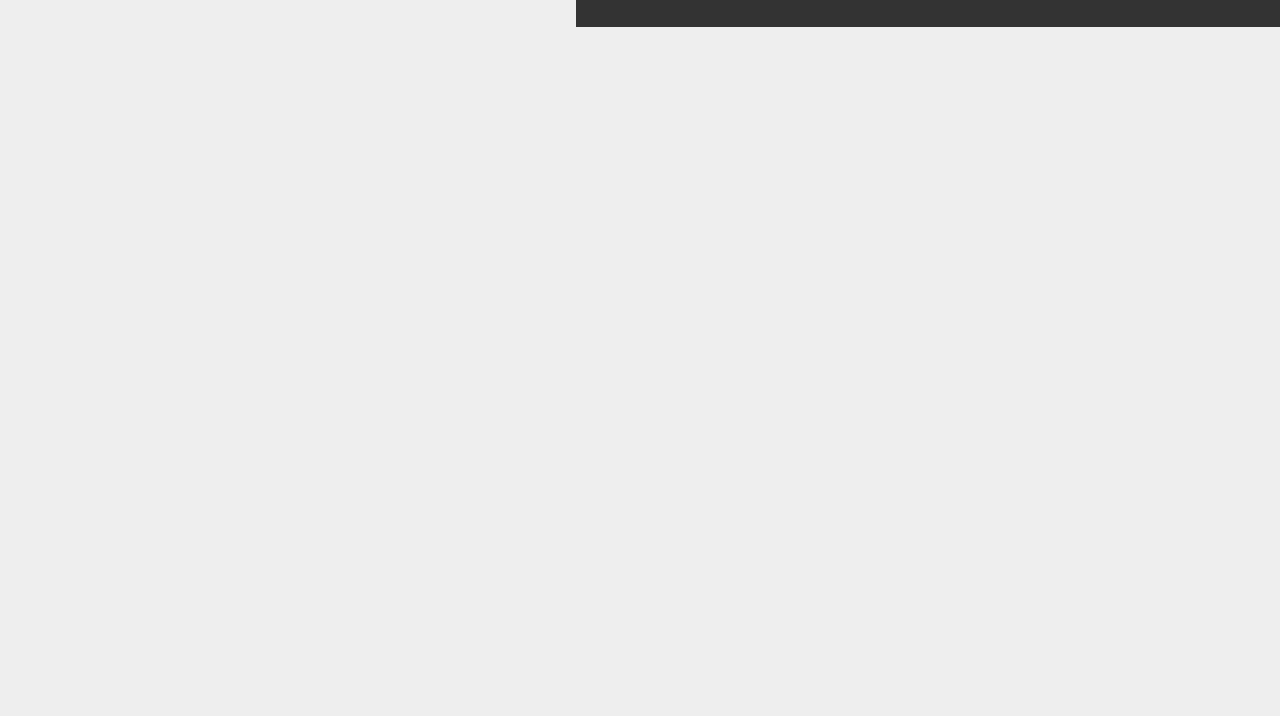
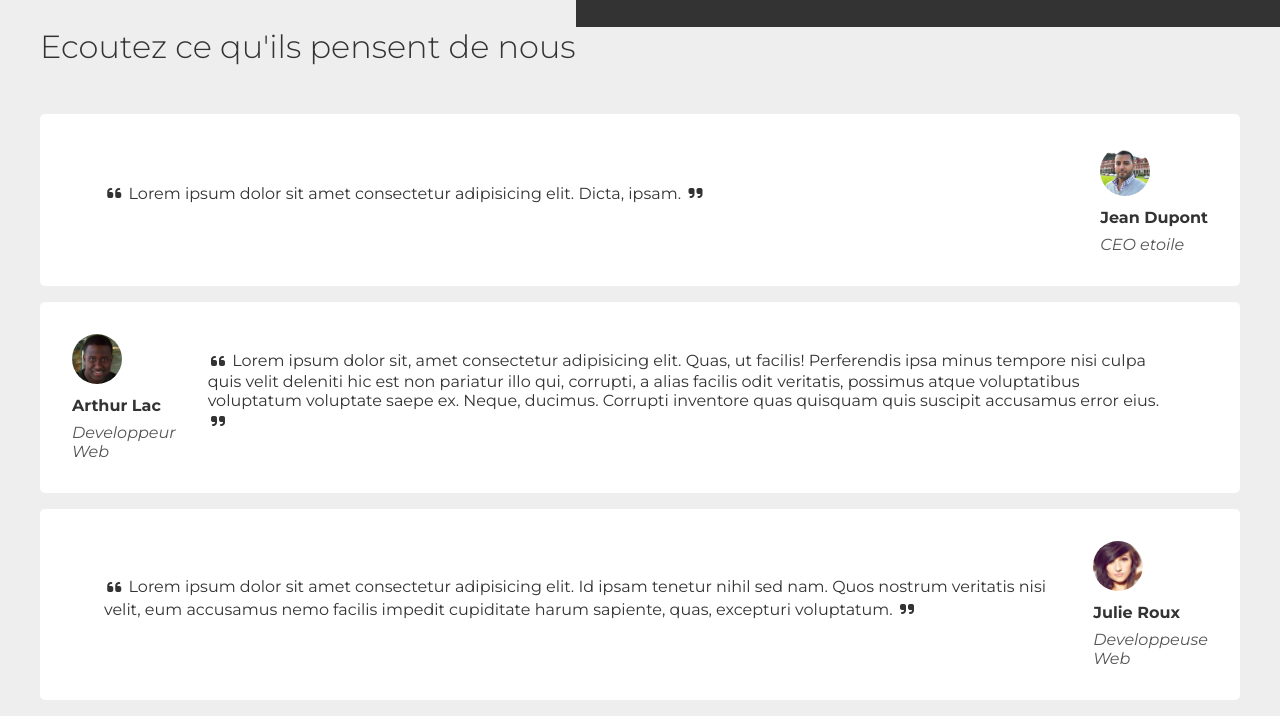
Before and after one commit to gdamss/projet__agence_ledor, a plain HTML site: page index.html in a window 1280 px wide. Shown: the part 1664-2380 px from the top of the page. Before the commit the page ends 1691 px from the top, so only its background shows below. Drawn offline with Linux system fonts and the light colour scheme; a web font is replaced by a local one.

Commit message:
ajout modif

```diff
--- a/css/Style.css
+++ b/css/Style.css
@@ -35,6 +35,10 @@ ul {
 strong {
   color: #f1c40f;
   font-weight: 400;
+}
+
+em {
+  color: #555;
 }
 
 /* class */
@@ -204,3 +208,47 @@ header a {
   font-size: 1.3rem;
   line-height: 1.8rem;
 }
+
+/* testimonials */
+
+.testimonials {
+  padding: 5rem 1rem 5rem 1rem;
+}
+
+.testimonials-content {
+  display: flex;
+  flex-direction: column;
+}
+
+.testimonials-elem {
+  flex: 1;
+  background: white;
+  border-radius: 5px;
+  padding: 2rem;
+  display: flex;
+  flex-flow: row nowrap;
+  justify-content: space-between;
+  align-items: center;
+  margin-bottom: 1rem;
+}
+
+.testimonials-elem-text {
+  padding: 0rem 2rem;
+}
+
+.testimonials-elem-text p i {
+  margin: 0.2rem;
+}
+
+.testimonials-elem-profil {
+}
+.testimonials-elem-profil p {
+  font-weight: 700;
+  margin-bottom: 0.5rem;
+}
+
+.testimonials-elem-profil img {
+  width: 50px;
+  border-radius: 50px;
+  margin-bottom: 0.5rem;
+}
--- a/index.html
+++ b/index.html
@@ -119,6 +119,64 @@
           </p>
         </div>
       </section>
+      <section class="testimoniasls">
+        <div class="container">
+          <div class="testimonials-content">
+            <h2 class="title">Ecoutez ce qu'ils pensent de nous</h2>
+            <div class="testimonials-elem">
+              <div class="testimonials-elem-text">
+                <p>
+                  <i class="fa-solid fa-quote-left"></i>
+                  Lorem ipsum dolor sit amet consectetur adipisicing elit.
+                  Dicta, ipsam.
+                  <i class="fa-solid fa-quote-right"></i>
+                </p>
+              </div>
+              <div class="testimonials-elem-profil">
+                <img src="./image/person-3.jpg" alt="person-1" />
+                <p>Jean Dupont</p>
+                <em>CEO etoile</em>
+              </div>
+            </div>
+            <div class="testimonials-elem">
+              <div class="testimonials-elem-profil">
+                <img src="./image/person-2.jpg" alt="person-2" />
+                <p>Arthur Lac</p>
+                <em>Developpeur Web</em>
+              </div>
+              <div class="testimonials-elem-text">
+                <p>
+                  <i class="fa-solid fa-quote-left"></i>
+                  Lorem ipsum dolor sit, amet consectetur adipisicing elit.
+                  Quas, ut facilis! Perferendis ipsa minus tempore nisi culpa
+                  quis velit deleniti hic est non pariatur illo qui, corrupti, a
+                  alias facilis odit veritatis, possimus atque voluptatibus
+                  voluptatum voluptate saepe ex. Neque, ducimus. Corrupti
+                  inventore quas quisquam quis suscipit accusamus error eius.
+                  <i class="fa-solid fa-quote-right"></i>
+                </p>
+              </div>
+            </div>
+            <div class="testimonials-elem">
+              <div class="testimonials-elem-text">
+                <p>
+                  <i class="fa-solid fa-quote-left"></i>
+                  Lorem ipsum dolor sit amet consectetur adipisicing elit. Id
+                  ipsam tenetur nihil sed nam. Quos nostrum veritatis nisi
+                  velit, eum accusamus nemo facilis impedit cupiditate harum
+                  sapiente, quas, excepturi voluptatum.
+                  <i class="fa-solid fa-quote-right"></i>
+                </p>
+              </div>
+              <div class="testimonials-elem-profil">
+                <img src="./image/person-1.jpg" alt="person-3" />
+                <p>Julie Roux</p>
+                <em>Developpeuse Web</em>
+              </div>
+            </div>
+          </div>
+        </div>
+      </section>
     </div>
   </body>
 </html>
```
